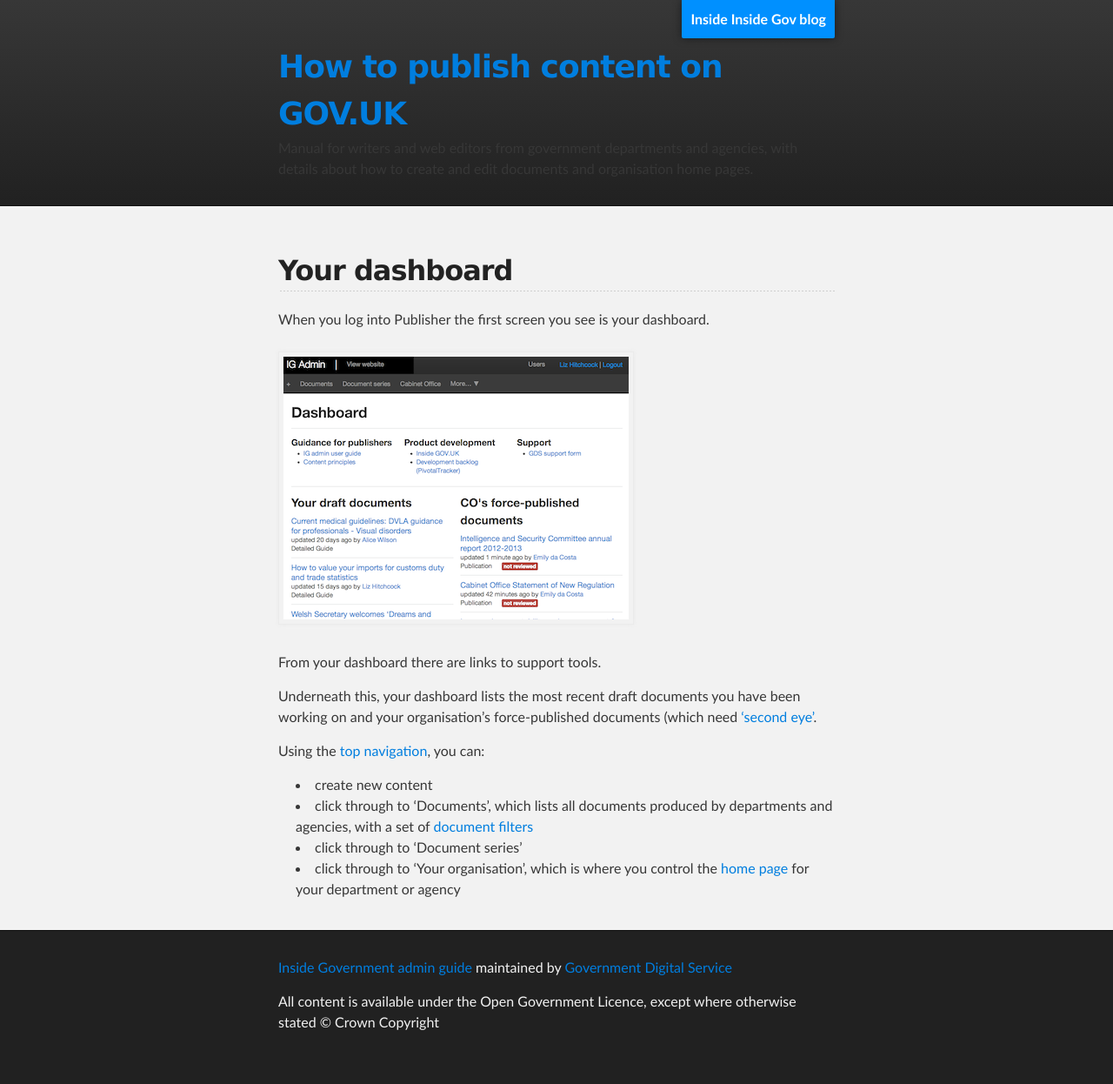
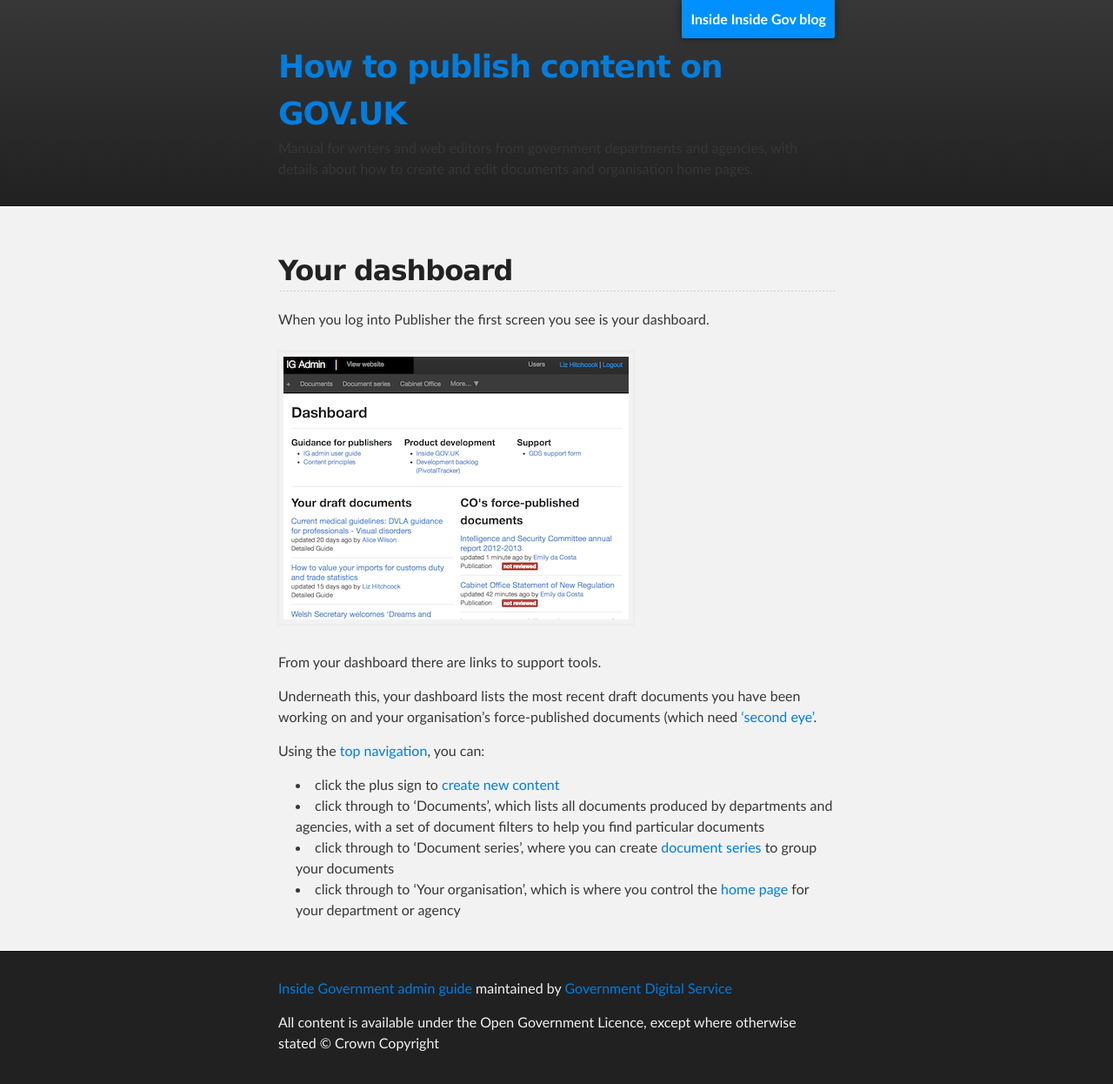
Before and after one commit to alphagov/inside-government-admin-guide, a Jekyll site: the page built from first-steps/your-dashboard.md, in a window 1280 px wide. Shown: the whole page at 87% size. Built offline with Jekyll 4.4.1, drawn with Linux system fonts in a browser that asks for light colours; before the commit the page ends 1222 px from its top, so only the background shows below that.

Commit message:
Update your-dashboard.md

```diff
--- a/first-steps/your-dashboard.md
+++ b/first-steps/your-dashboard.md
@@ -15,7 +15,7 @@ Underneath this, your dashboard lists the most recent draft documents you have b
 
 Using the [top navigation](http://alphagov.github.io/inside-government-admin-guide/first-steps/top-navigation.html), you can:
 
-*  create new content
-*  click through to 'Documents', which lists all documents produced by departments and agencies, with a set of [document filters](http://alphagov.github.io/inside-government-admin-guide/first-steps/document-filters.html)
-*  click through to 'Document series'
+*  click the plus sign to [create new content](http://alphagov.github.io/inside-government-admin-guide/creating-documents/create-a-new-doc.html)
+*  click through to 'Documents', which lists all documents produced by departments and agencies, with a set of document filters to help you find particular documents
+*  click through to 'Document series', where you can create [document series](http://alphagov.github.io/inside-government-admin-guide/editing-other-pages/document-series.html) to group your documents
 *  click through to 'Your organisation', which is where you control the [home page](http://alphagov.github.io/inside-government-admin-guide/editing-other-pages/homepage.html) for your department or agency
```
